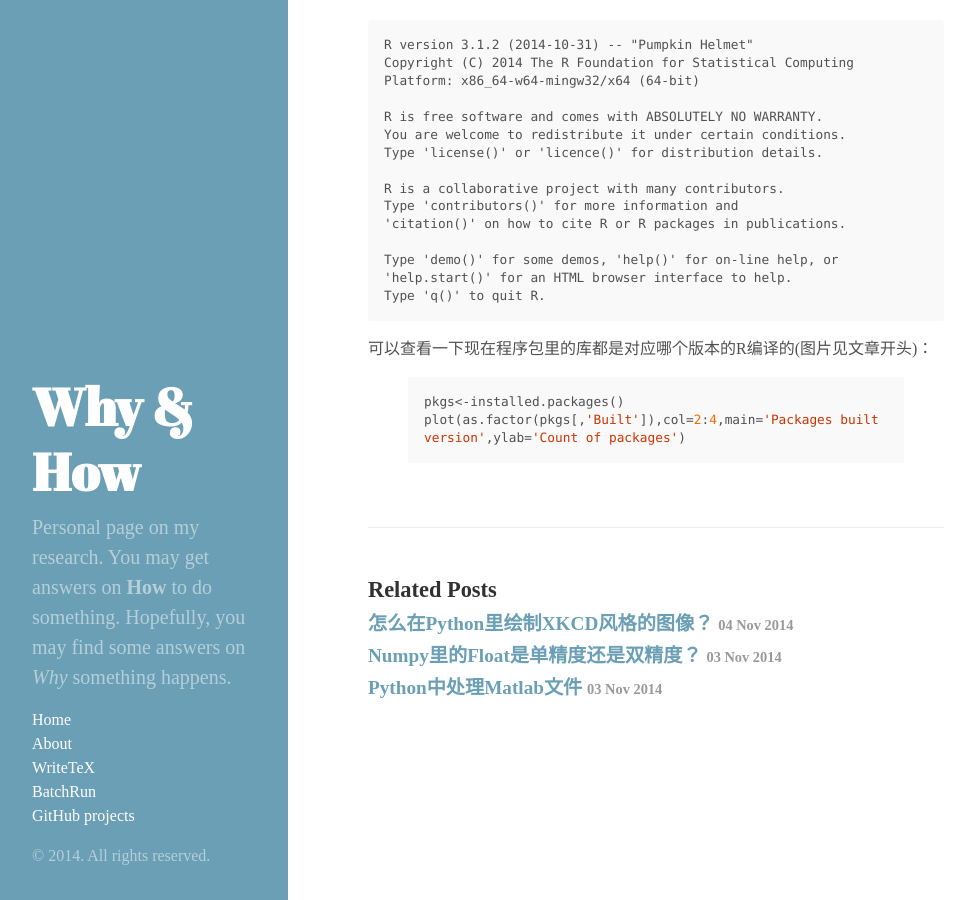
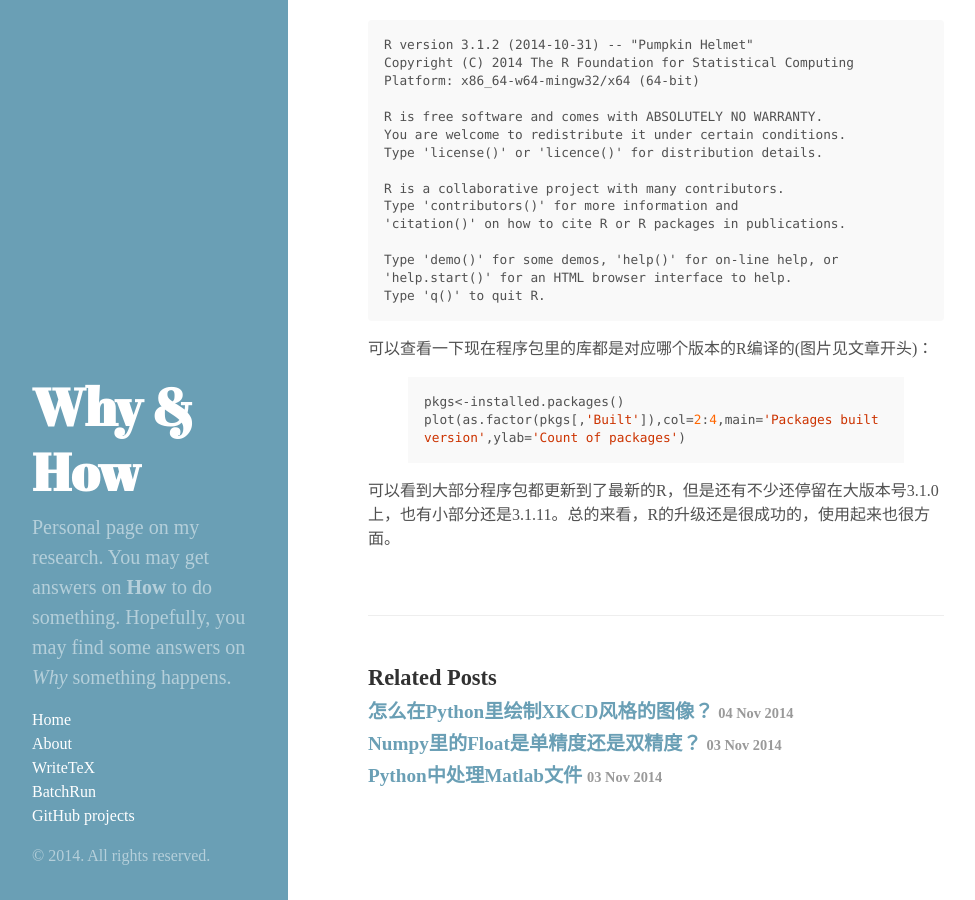
Before and after one commit to wanglongqi/wanglongqi.github.io, a Jekyll site: the page built from _posts/2014-11-04-installR.markdown, in a window 1280 px wide and 900 px high, scrolled down 946 px. Shown: the whole window, without its empty margins (0-975 px from the left). Built offline with Jekyll 4.4.1, drawn with Linux system fonts in a browser that asks for light colours; some web fonts are replaced.

Commit message:
add conclusion

```diff
--- a/_posts/2014-11-04-installR.markdown
+++ b/_posts/2014-11-04-installR.markdown
@@ -46,3 +46,5 @@ updateR()
 pkgs<-installed.packages()
 plot(as.factor(pkgs[,'Built']),col=2:4,main='Packages built version',ylab='Count of packages')
 {% endhighlight %}
+
+可以看到大部分程序包都更新到了最新的R，但是还有不少还停留在大版本号3.1.0上，也有小部分还是3.1.11。总的来看，R的升级还是很成功的，使用起来也很方面。
```
